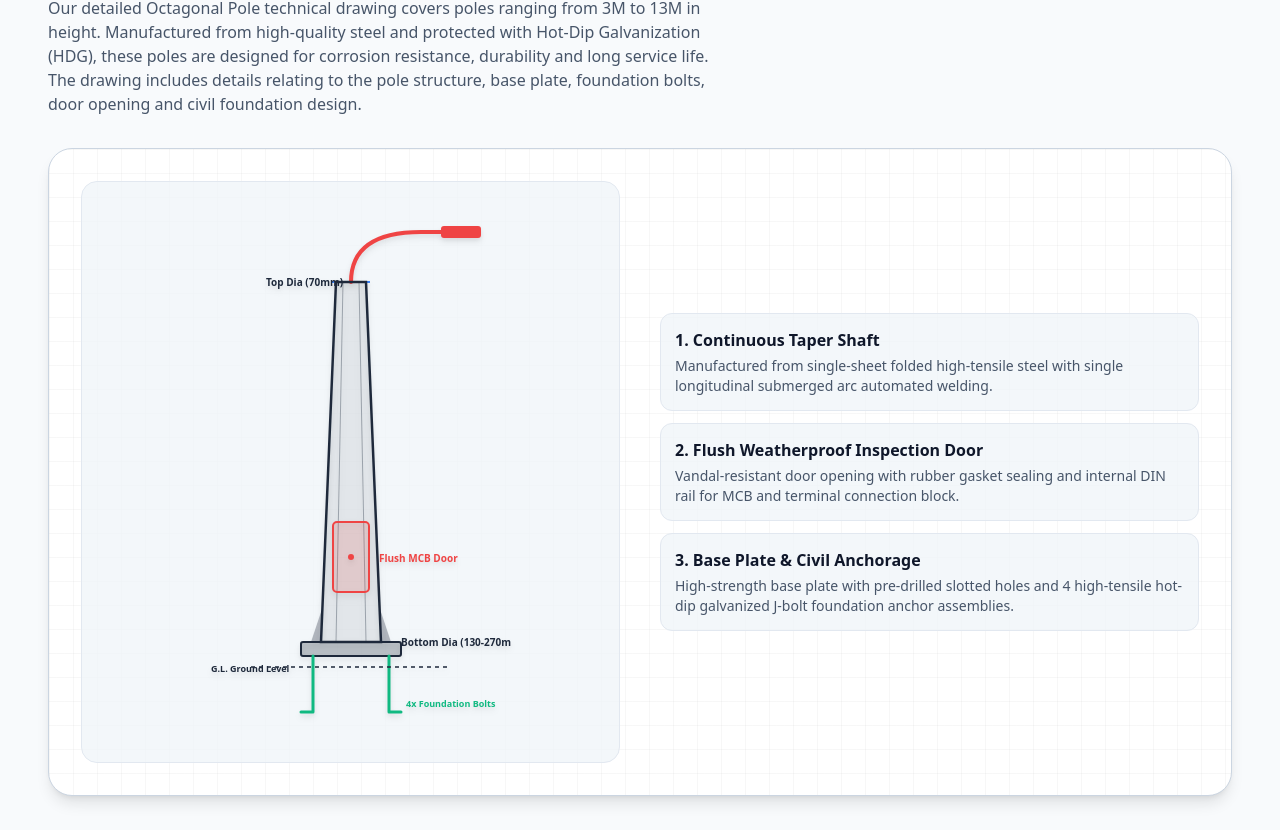
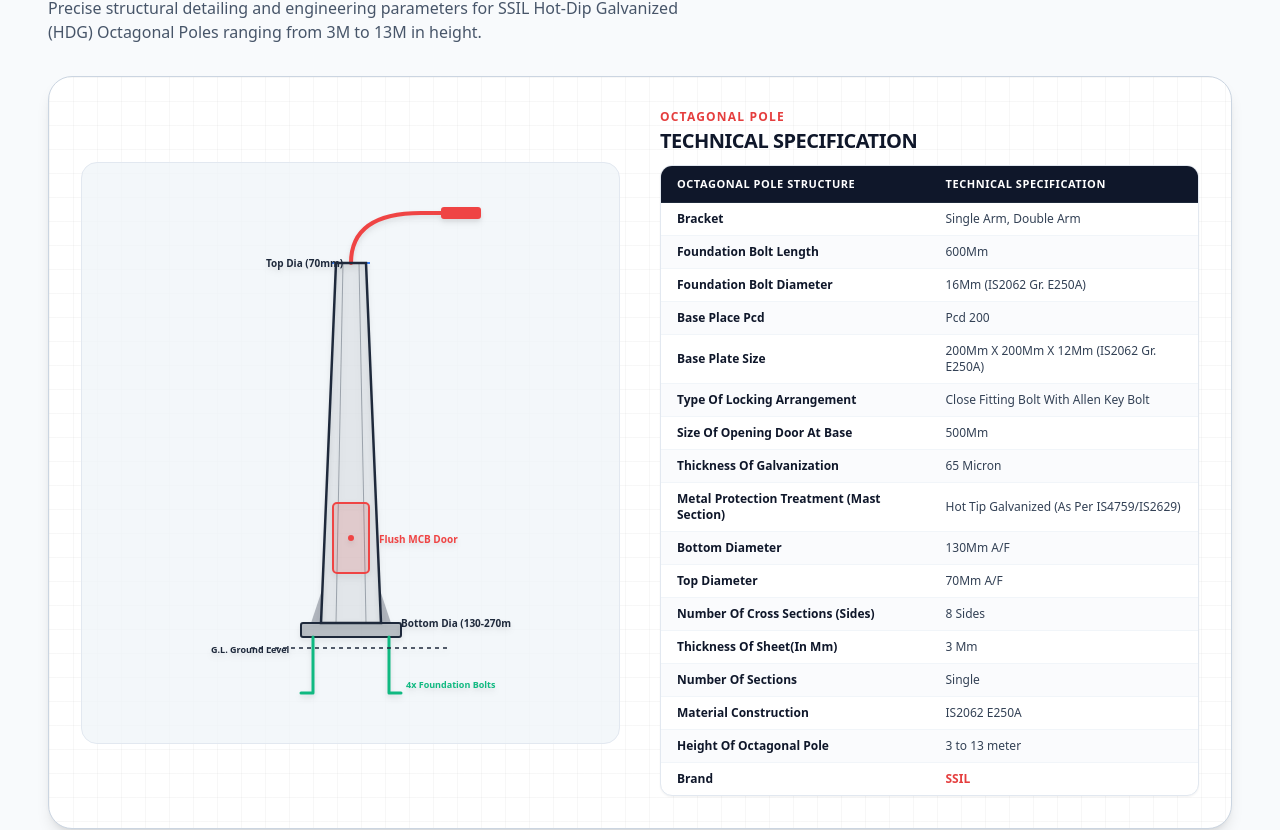
Before and after one commit to Harshit-SSPL/HarshitSSPL, a Next.js app in the folder frontend/: page /products/octagonal-poles in a window 1280 px wide. Shown: the part 2395-3225 px from the top of the page. Built offline with nearby package versions, Linux system fonts and the light colour scheme.

Commit message:
Add octagonal pole technical specification table

```diff
--- a/frontend/app/products/octagonal-poles/page.tsx
+++ b/frontend/app/products/octagonal-poles/page.tsx
@@ -122,6 +122,82 @@ const poleSpecifications: PoleSpec[] = [
     sheetThk: 3,
     basePlate: "340x340x20",
     foundationBolt: "4x24x900",
+  },
+];
+
+interface BlueprintTechSpec {
+  property: string;
+  value: string;
+}
+
+const blueprintTechnicalSpecs: BlueprintTechSpec[] = [
+  {
+    property: "Bracket",
+    value: "Single Arm, Double Arm",
+  },
+  {
+    property: "Foundation Bolt Length",
+    value: "600Mm",
+  },
+  {
+    property: "Foundation Bolt Diameter",
+    value: "16Mm (IS2062 Gr. E250A)",
+  },
+  {
+    property: "Base Place Pcd",
+    value: "Pcd 200",
+  },
+  {
+    property: "Base Plate Size",
+    value: "200Mm X 200Mm X 12Mm (IS2062 Gr. E250A)",
+  },
+  {
+    property: "Type Of Locking Arrangement",
+    value: "Close Fitting Bolt With Allen Key Bolt",
+  },
+  {
+    property: "Size Of Opening Door At Base",
+    value: "500Mm",
+  },
+  {
+    property: "Thickness Of Galvanization",
+    value: "65 Micron",
+  },
+  {
+    property: "Metal Protection Treatment (Mast Section)",
+    value: "Hot Tip Galvanized (As Per IS4759/IS2629)",
+  },
+  {
+    property: "Bottom Diameter",
+    value: "130Mm A/F",
+  },
+  {
+    property: "Top Diameter",
+    value: "70Mm A/F",
+  },
+  {
+    property: "Number Of Cross Sections (Sides)",
+    value: "8 Sides",
+  },
+  {
+    property: "Thickness Of Sheet(In Mm)",
+    value: "3 Mm",
+  },
+  {
+    property: "Number Of Sections",
+    value: "Single",
+  },
+  {
+    property: "Material Construction",
+    value: "IS2062 E250A",
+  },
+  {
+    property: "Height Of Octagonal Pole",
+    value: "3 to 13 meter",
+  },
+  {
+    property: "Brand",
+    value: "SSIL",
   },
 ];
 
@@ -457,14 +533,14 @@ export default function OctagonalPolesPage() {
 
           <div className="max-w-4xl mb-6 sm:mb-8 text-left">
             <span className="text-xs sm:text-sm font-extrabold uppercase tracking-widest text-slate-900 dark:text-slate-200 block mb-1">
-              ENGINEERING DRAWING
+              ENGINEERING BLUEPRINT
             </span>
             <h2 className="text-2xl sm:text-3xl md:text-4xl font-black text-slate-900 dark:text-white tracking-tight uppercase leading-[1.1]">
               DRAWING OF GI <br />
               <span className="text-ssil-red">OCTAGONAL POLE.</span>
             </h2>
             <p className="mt-2 text-xs sm:text-sm md:text-base text-slate-600 dark:text-slate-300 font-normal leading-relaxed max-w-2xl">
-              Our detailed Octagonal Pole technical drawing covers poles ranging from 3M to 13M in height. Manufactured from high-quality steel and protected with Hot-Dip Galvanization (HDG), these poles are designed for corrosion resistance, durability and long service life. The drawing includes details relating to the pole structure, base plate, foundation bolts, door opening and civil foundation design.
+              Precise structural detailing and engineering parameters for SSIL Hot-Dip Galvanized (HDG) Octagonal Poles ranging from 3M to 13M in height.
             </p>
           </div>
 
@@ -547,33 +623,49 @@ export default function OctagonalPolesPage() {
                 </svg>
               </div>
 
-              {/* Technical Engineering Information beside Drawing */}
-              <div className="lg:col-span-6 space-y-3 text-left">
-                <div className="p-3.5 rounded-xl bg-slate-100/80 dark:bg-zinc-800/60 border border-slate-200 dark:border-zinc-800 space-y-1">
-                  <span className="font-bold text-sm sm:text-base text-slate-900 dark:text-white block">
-                    1. Continuous Taper Shaft
+              {/* Right Side: Technical Specification Table */}
+              <div className="lg:col-span-6 flex flex-col justify-center text-left">
+                <div className="mb-2.5">
+                  <span className="text-[11px] sm:text-xs font-black uppercase tracking-widest text-ssil-red block mb-0.5">
+                    OCTAGONAL POLE
                   </span>
-                  <p className="text-xs sm:text-sm text-slate-600 dark:text-slate-300 leading-relaxed">
-                    Manufactured from single-sheet folded high-tensile steel with single longitudinal submerged arc automated welding.
-                  </p>
+                  <h3 className="text-lg sm:text-xl font-black text-slate-900 dark:text-white uppercase tracking-tight">
+                    TECHNICAL SPECIFICATION
+                  </h3>
                 </div>
 
-                <div className="p-3.5 rounded-xl bg-slate-100/80 dark:bg-zinc-800/60 border border-slate-200 dark:border-zinc-800 space-y-1">
-                  <span className="font-bold text-sm sm:text-base text-slate-900 dark:text-white block">
-                    2. Flush Weatherproof Inspection Door
-                  </span>
-                  <p className="text-xs sm:text-sm text-slate-600 dark:text-slate-300 leading-relaxed">
-                    Vandal-resistant door opening with rubber gasket sealing and internal DIN rail for MCB and terminal connection block.
-                  </p>
-                </div>
-
-                <div className="p-3.5 rounded-xl bg-slate-100/80 dark:bg-zinc-800/60 border border-slate-200 dark:border-zinc-800 space-y-1">
-                  <span className="font-bold text-sm sm:text-base text-slate-900 dark:text-white block">
-                    3. Base Plate &amp; Civil Anchorage
-                  </span>
-                  <p className="text-xs sm:text-sm text-slate-600 dark:text-slate-300 leading-relaxed">
-                    High-strength base plate with pre-drilled slotted holes and 4 high-tensile hot-dip galvanized J-bolt foundation anchor assemblies.
-                  </p>
+                <div className="w-full rounded-xl border border-slate-200 dark:border-zinc-800 overflow-hidden shadow-sm bg-white dark:bg-zinc-950">
+                  <div className="overflow-x-auto w-full">
+                    <table className="w-full text-left border-collapse text-xs">
+                      <thead>
+                        <tr className="bg-slate-900 text-white text-[11px] font-extrabold uppercase tracking-wider border-b border-slate-800">
+                          <th className="py-2.5 px-3.5 sm:px-4 w-1/2">Octagonal Pole Structure</th>
+                          <th className="py-2.5 px-3.5 sm:px-4 w-1/2">Technical Specification</th>
+                        </tr>
+                      </thead>
+                      <tbody className="divide-y divide-slate-100 dark:divide-zinc-800/80 font-medium text-slate-800 dark:text-slate-200">
+                        {blueprintTechnicalSpecs.map((spec, idx) => (
+                          <tr
+                            key={spec.property}
+                            className={`transition-colors hover:bg-ssil-red/5 dark:hover:bg-zinc-900/60 ${
+                              idx % 2 === 0 ? "bg-transparent" : "bg-slate-50/70 dark:bg-zinc-900/30"
+                            }`}
+                          >
+                            <td className="py-2 px-3.5 sm:px-4 font-bold text-slate-900 dark:text-white text-[11px] sm:text-xs">
+                              {spec.property}
+                            </td>
+                            <td className="py-2 px-3.5 sm:px-4 text-slate-700 dark:text-slate-300 text-[11px] sm:text-xs">
+                              {spec.property === "Brand" ? (
+                                <span className="font-extrabold text-ssil-red">{spec.value}</span>
+                              ) : (
+                                spec.value
+                              )}
+                            </td>
+                          </tr>
+                        ))}
+                      </tbody>
+                    </table>
+                  </div>
                 </div>
               </div>
 
```
